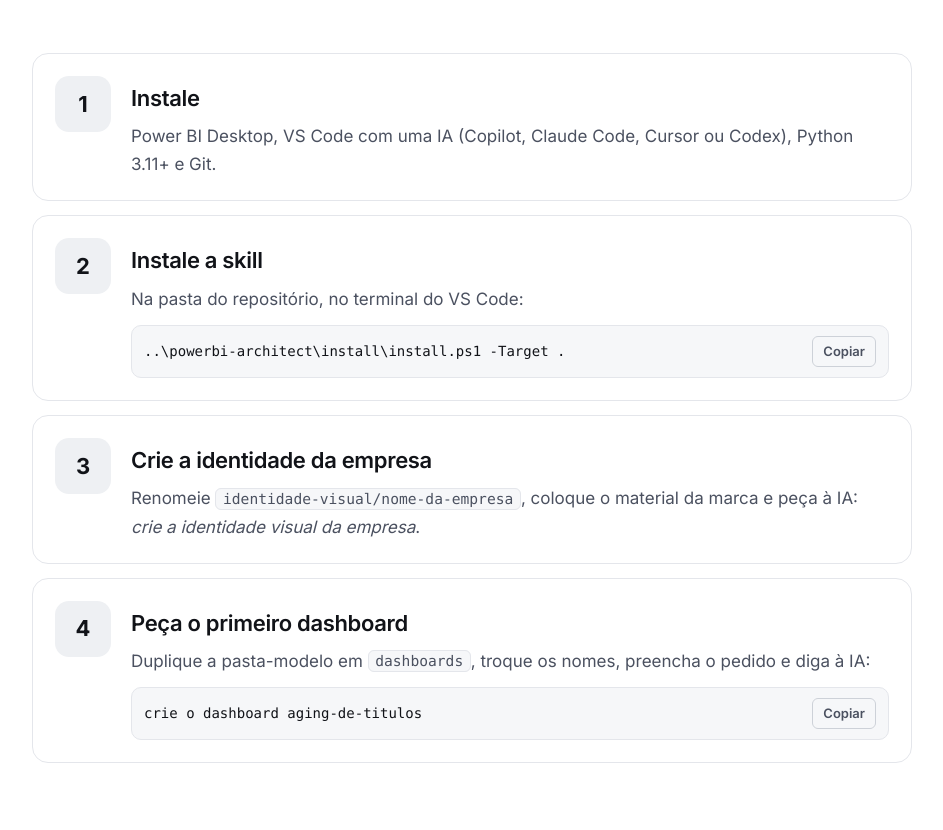
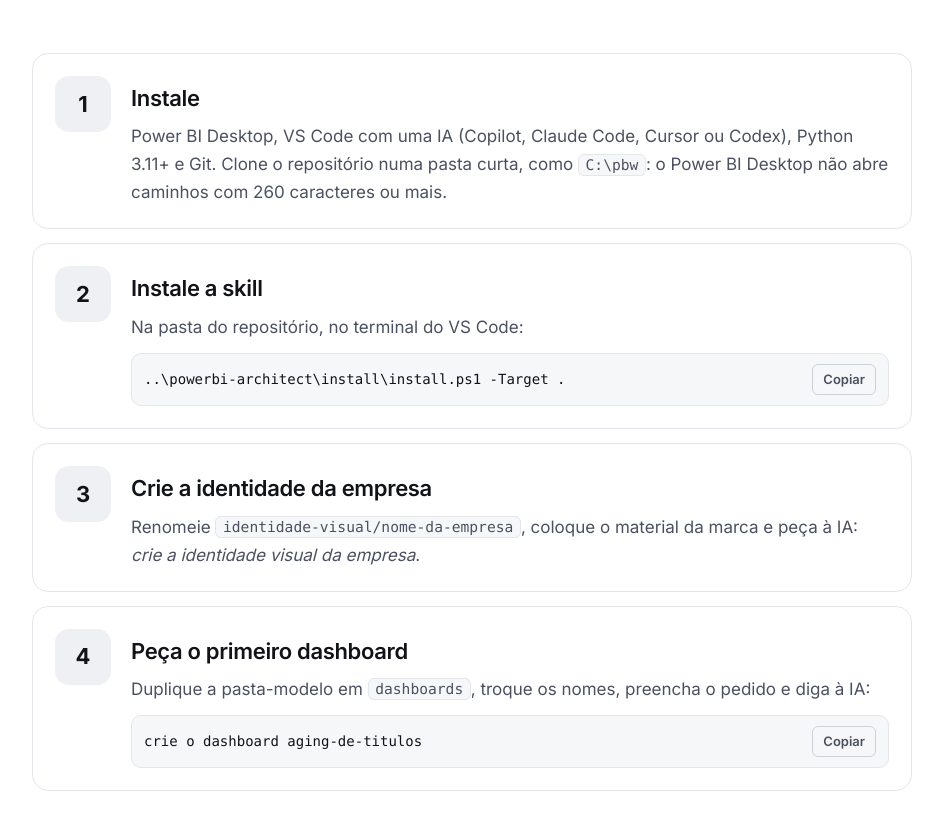
Before and after one commit to DaviMark/powerbi-workspaces, a plain HTML site: page index.html in a window 1280 px wide. Shown: the part 8212-9042 px from the top of the page, without its empty margins (72-1015 px from the left). Drawn offline with Linux system fonts and the light colour scheme.

Commit message:
docs: caminhos longos, skill powerbi-architect e versão 2.1.0
- AGENTS.md: comandos novos, regra de tamanho de caminho no PBIR e seção
  sobre a skill (o que vale quando os dois discordam, grafo antes dos
  arquivos, auditoria na fase 6).
- Guias, README e index.html: clonar numa pasta curta (C:\pbw),
  core.longpaths, FAQ do erro de caminho longo, novos comandos.
- Modelos de issue e PR pedem pbw diagnostico/validar e a abertura no
  Desktop. /revisar roda pbw auditar quando a skill existe.
- CHANGELOG 2.1.0; notas da 2.0.0 citavam pastas que não existem.

Co-Authored-By: Claude Opus 5.5 <noreply@anthropic.com>
Claude-Session: https://claude.ai/code/session_01VTi72iH8gxgkov9EYBwWsY

```diff
--- a/index.html
+++ b/index.html
@@ -446,7 +446,7 @@ footer{padding:48px 0;color:var(--ink-3);font-size:14px}
       <h2 class="reveal">Quatro passos.</h2>
     </div>
     <div class="start">
-      <div class="st reveal"><div class="n">1</div><div><h3>Instale</h3><p>Power BI Desktop, VS Code com uma IA (Copilot, Claude Code, Cursor ou Codex), Python 3.11+ e Git.</p></div></div>
+      <div class="st reveal"><div class="n">1</div><div><h3>Instale</h3><p>Power BI Desktop, VS Code com uma IA (Copilot, Claude Code, Cursor ou Codex), Python 3.11+ e Git. Clone o repositório numa pasta curta, como <code>C:\pbw</code>: o Power BI Desktop não abre caminhos com 260 caracteres ou mais.</p></div></div>
       <div class="st reveal"><div class="n">2</div><div><h3>Instale a skill</h3><p>Na pasta do repositório, no terminal do VS Code:</p><div class="cmd"><span>..\powerbi-architect\install\install.ps1 -Target .</span><button class="copy" type="button">Copiar</button></div></div></div>
       <div class="st reveal"><div class="n">3</div><div><h3>Crie a identidade da empresa</h3><p>Renomeie <code>identidade-visual/nome-da-empresa</code>, coloque o material da marca e peça à IA: <i>crie a identidade visual da empresa</i>.</p></div></div>
       <div class="st reveal"><div class="n">4</div><div><h3>Peça o primeiro dashboard</h3><p>Duplique a pasta-modelo em <code>dashboards</code>, troque os nomes, preencha o pedido e diga à IA:</p><div class="cmd"><span>crie o dashboard aging-de-titulos</span><button class="copy" type="button">Copiar</button></div></div></div>
```
Also changed, not shown: 14 other files.
